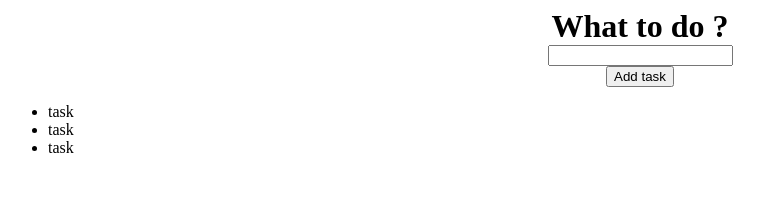
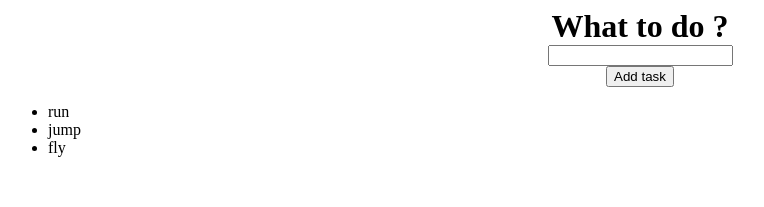
Before and after one commit to RomaneGreen/whats_next, a React (Create React App) app: page / in a window 1280 px wide. Shown: the top 207 px of the page, without its empty margins (0-764 px from the left). Built offline with nearby package versions, Linux system fonts and the light colour scheme.

Commit message:
jsk to the resuce

```diff
--- a/src/components/main.js
+++ b/src/components/main.js
@@ -31,7 +31,7 @@ export default class Main extends Component {
 
       <button onClick={this.addNewTask}>Add task</button>
                 <ul>
-                   {this.state.tasks.map(task => <li>task</li>)}
+                   {this.state.tasks.map(task => <li>{task}</li>)}
                 </ul>
       </div>
     )
```
